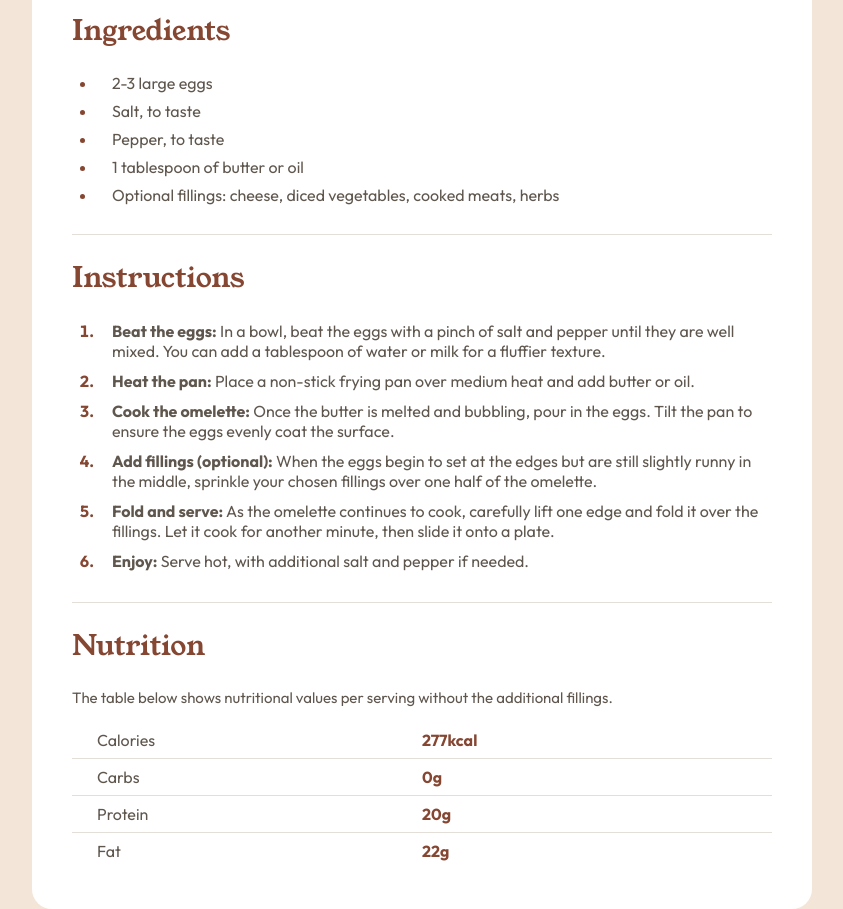
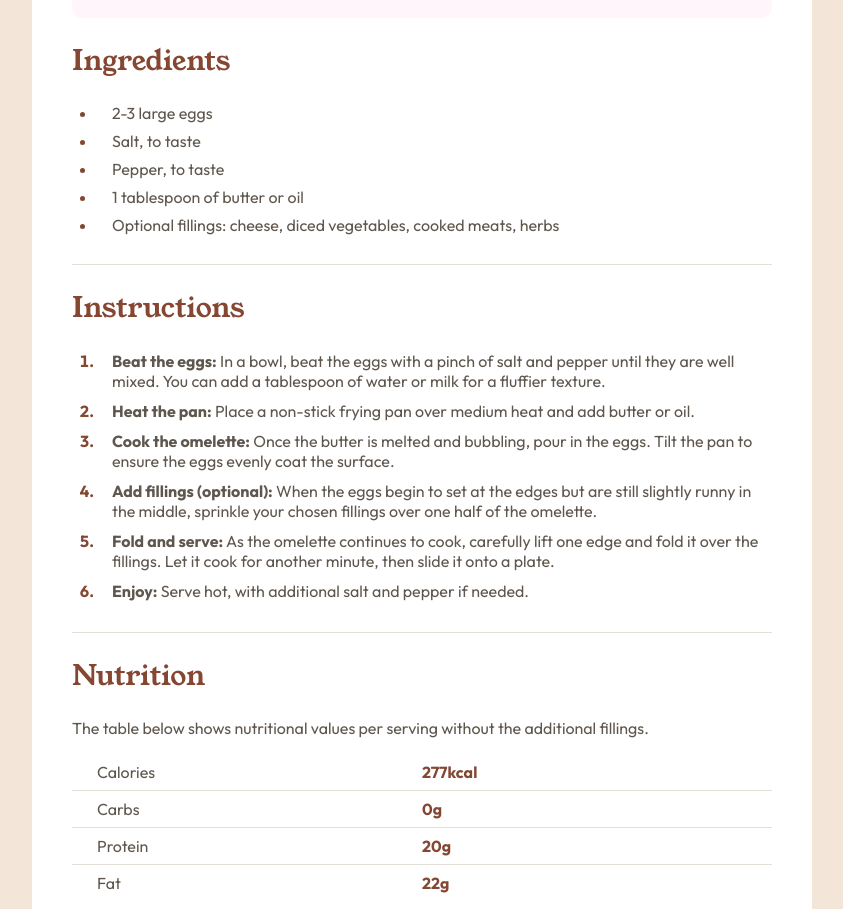
Before and after one commit to MusabbCoskun/recipe-page-main, a plain HTML site: page index.html in a window 1280 px wide. Shown: the part 771-1680 px from the top of the page, without its empty margins (218-1061 px from the left). Drawn offline with Linux system fonts and the light colour scheme.

Commit message:
thirdcom

```diff
--- a/style.css
+++ b/style.css
@@ -16,13 +16,14 @@ body{
     flex-direction: column;
     justify-content: center;
     align-items: center;
+
 }
 
 main{
     background-color: white;
     border-radius: 20px;
     width: 700px;
-    margin-top: 50px;
+    margin: 80px 0px;
     padding: 40px;
 }
 
@@ -170,7 +171,7 @@ p, li, table{
 }
 
 .nutparag{
-    font-size: 15px;
+    font-size: 16px;
 }
 
 /* END HEADING AND TEXTS*/
```
